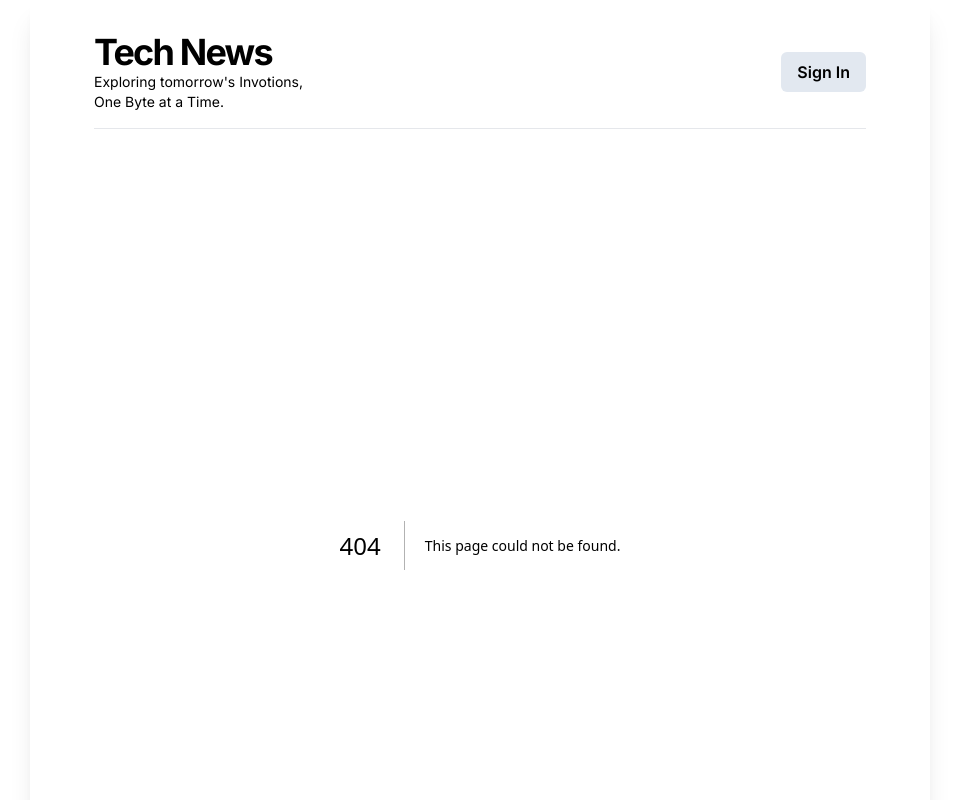
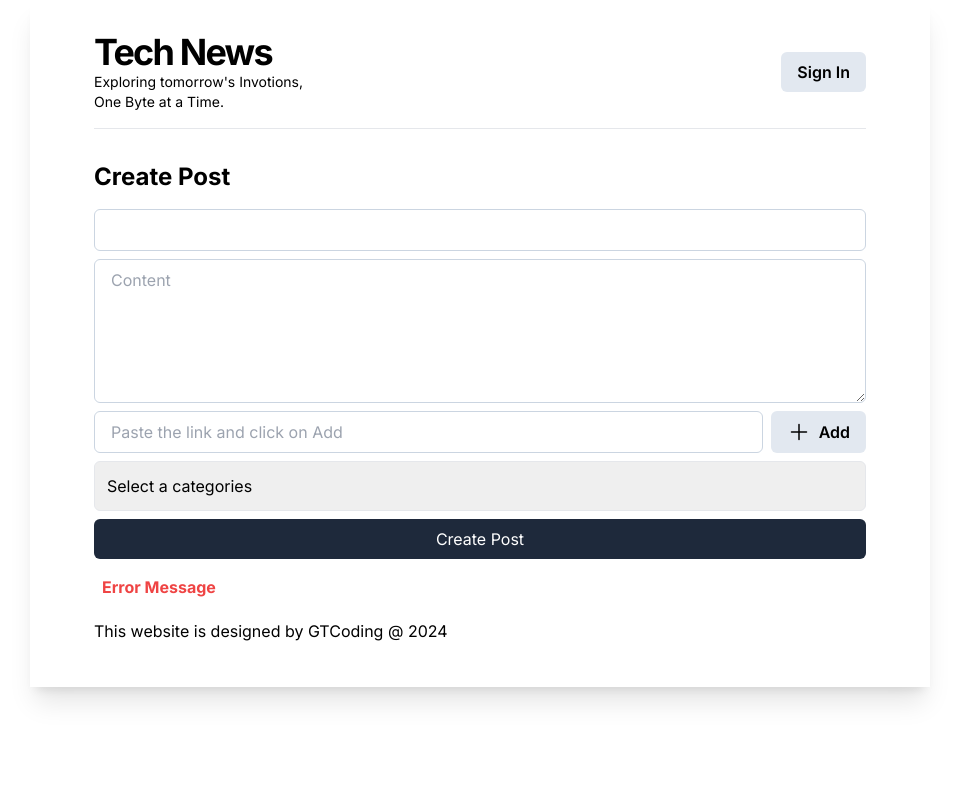
Before and after one commit to Curis-lab/blogapp, a Next.js app: page /create-post in a window 1280 px wide. Before the commit this address had no page. Shown: the top 800 px of the page, without its empty margins (160-1119 px from the left). Built offline with nearby package versions, Linux system fonts and the light colour scheme.

Commit message:
done for UI

```diff
--- /dev/null
+++ b/app/create-post/page.tsx
@@ -0,0 +1,5 @@
+import CreatePostForm from "@/components/CreatePostForm";
+
+export default function CreatePost() {
+  return <CreatePostForm/>;
+}
--- a/app/globals.css
+++ b/app/globals.css
@@ -21,3 +21,15 @@ p.content {
 .link{
   @apply text-[#7563DF] font-bold max-w-full overflow-hidden text-ellipsis;
 }
+
+.primary-btn{
+  @apply px-4 py-2 bg-slate-800 text-white rounded-md;
+}
+
+input,textarea{
+  @apply px-4 py-2 border border-slate-300 rounded-md;
+}
+
+textarea{
+  @apply h-36;
+}
--- /dev/null
+++ b/components/CreatePostForm.tsx
@@ -0,0 +1,112 @@
+"use client";
+
+import { categoriesData } from "@/data";
+import Link from "next/link";
+import { useState } from "react";
+
+export default function CreatePostForm() {
+  const [links, setLinks] = useState<string[]>([]);
+  const [inputLinks, setInputLinks] = useState("");
+  const addLink = (e: React.MouseEvent<HTMLButtonElement, MouseEvent>) => {
+    e.preventDefault();
+    if (inputLinks.trim() !== "") {
+      setLinks((prev) => [...prev, inputLinks]);
+      setInputLinks("");
+    }
+  };
+
+  const deleteLink = (index: number) => {
+    setLinks((prev) => prev.filter((_, i) => i !== index));
+  };
+
+  return (
+    <div>
+      <h2>Create Post</h2>
+      <form className="flex flex-col gap-2">
+        <input type="text" />
+        <textarea placeholder="Content" />
+        {links &&
+          links.map((link, i) => (
+            <div key={i} className="flex gap-2 items-center">
+              <span>
+                <svg
+                  xmlns="http://www.w3.org/2000/svg"
+                  fill="none"
+                  viewBox="0 0 24 24"
+                  strokeWidth={1.5}
+                  stroke="currentColor"
+                  className="w-6 h-6"
+                >
+                  <path
+                    strokeLinecap="round"
+                    strokeLinejoin="round"
+                    d="M13.19 8.688a4.5 4.5 0 0 1 1.242 7.244l-4.5 4.5a4.5 4.5 0 0 1-6.364-6.364l1.757-1.757m13.35-.622 1.757-1.757a4.5 4.5 0 0 0-6.364-6.364l-4.5 4.5a4.5 4.5 0 0 0 1.242 7.244"
+                  />
+                </svg>
+              </span>
+              <Link href={link} className="link">
+                {link}
+              </Link>
+              <span className="cursor-pointer" onClick={() => deleteLink(i)}>
+                <svg
+                  xmlns="http://www.w3.org/2000/svg"
+                  fill="none"
+                  viewBox="0 0 24 24"
+                  strokeWidth={1.5}
+                  stroke="currentColor"
+                  className="w-6 h-6"
+                >
+                  <path
+                    strokeLinecap="round"
+                    strokeLinejoin="round"
+                    d="m14.74 9-.346 9m-4.788 0L9.26 9m9.968-3.21c.342.052.682.107 1.022.166m-1.022-.165L18.16 19.673a2.25 2.25 0 0 1-2.244 2.077H8.084a2.25 2.25 0 0 1-2.244-2.077L4.772 5.79m14.456 0a48.108 48.108 0 0 0-3.478-.397m-12 .562c.34-.059.68-.114 1.022-.165m0 0a48.11 48.11 0 0 1 3.478-.397m7.5 0v-.916c0-1.18-.91-2.164-2.09-2.201a51.964 51.964 0 0 0-3.32 0c-1.18.037-2.09 1.022-2.09 2.201v.916m7.5 0a48.667 48.667 0 0 0-7.5 0"
+                  />
+                </svg>
+              </span>
+            </div>
+          ))}
+        <div className="flex gap-2">
+          <input
+            className="flex-1"
+            type="text"
+            placeholder="Paste the link and click on Add"
+            onChange={(e) => setInputLinks(e.target.value)}
+            value={inputLinks}
+          />
+          <button onClick={addLink} className="btn flex items-center gap-2">
+            <span>
+              <svg
+                xmlns="http://www.w3.org/2000/svg"
+                fill="none"
+                viewBox="0 0 24 24"
+                strokeWidth={1.5}
+                stroke="currentColor"
+                className="w-6 h-6"
+              >
+                <path
+                  strokeLinecap="round"
+                  strokeLinejoin="round"
+                  d="M12 4.5v15m7.5-7.5h-15"
+                />
+              </svg>
+            </span>
+            Add
+          </button>
+        </div>
+        <select className="p-3 rounded-md border appearance-none">
+          <option value="">Select a categories</option>
+          {categoriesData &&
+            categoriesData.map((cateory) => (
+              <option key={cateory.id} value={cateory.name}>
+                {cateory.name}
+              </option>
+            ))}
+        </select>
+        <button type="submit" className="primary-btn">
+          Create Post
+        </button>
+        <div className="p-2 text-red-500 font-bold">Error Message</div>
+      </form>
+    </div>
+  );
+}
```
